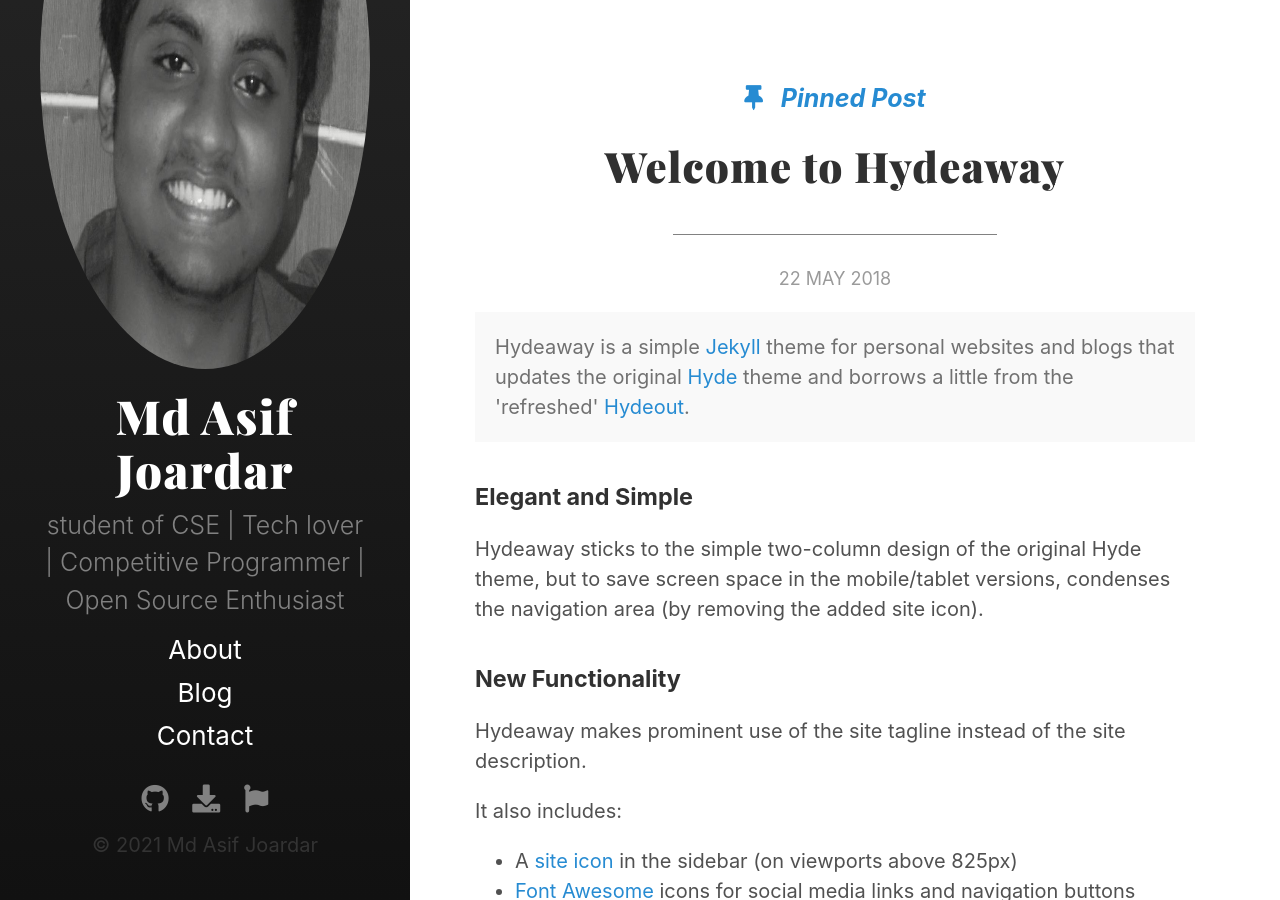
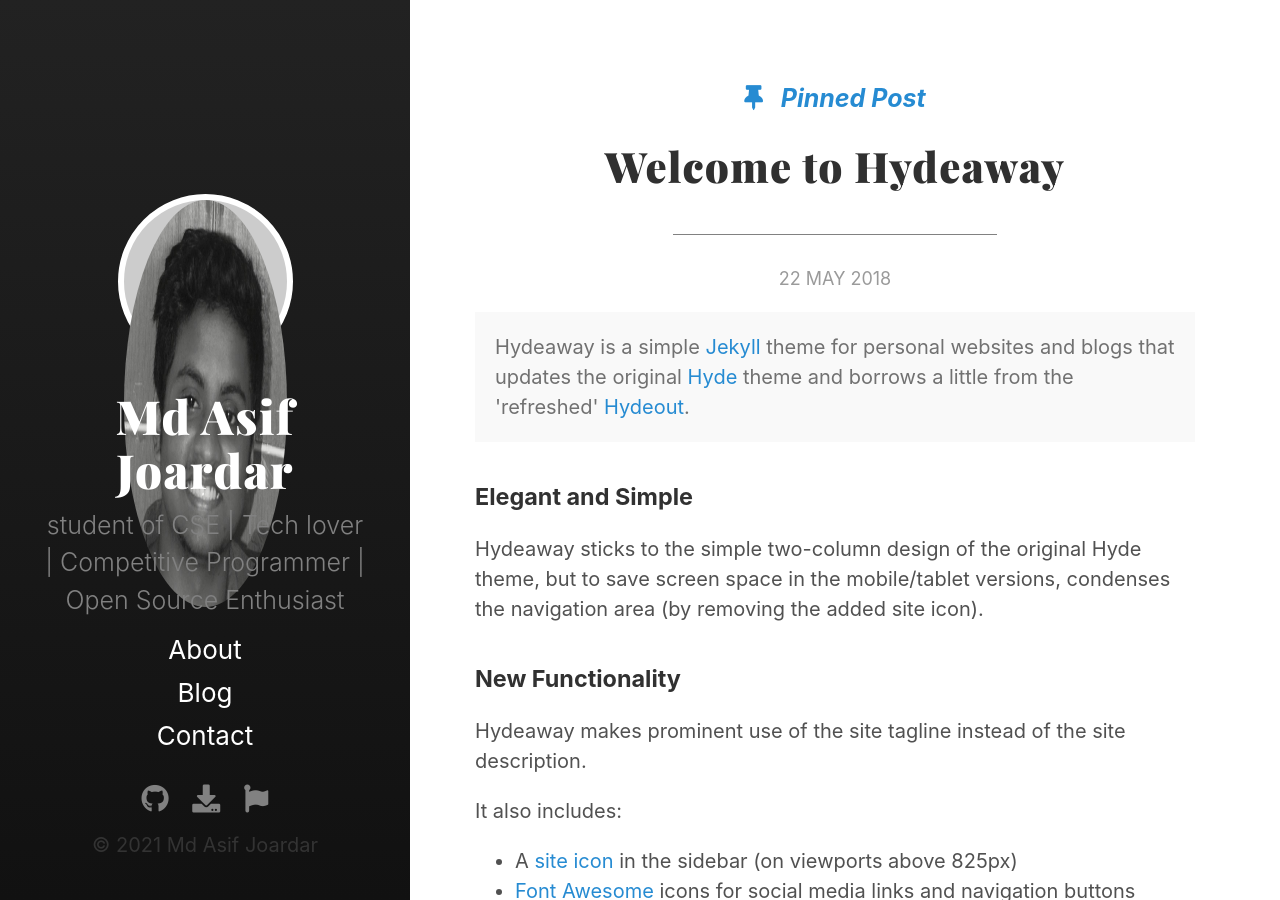
Before and after one commit to asifjoardar/asifjoardar.github.io, a Jekyll site: the page built from index.html, in a window 1280 px wide and 900 px high. Built offline with Jekyll 4.4.1, drawn with Linux system fonts in a browser that asks for light colours; the list of posts is cut into pages by our own code.

Commit message:
Update sidebar.html

```diff
--- a/_includes/sidebar.html
+++ b/_includes/sidebar.html
@@ -3,12 +3,12 @@
     <div class="sidebar-about">
         <!-- The site icon only exists on viewports
              wider than tablet -->
-        <img src="assets/img/asif.jpg" alt="my photo" style="border-radius: 50%;" width="500" height="607">
-        <!--
+
+
         <div class="site-icon">
-          <a href="{{ site.baseurl }}/"> <img src="assets/img/asif.jpg" alt="my photo"> </a>
+          <img src="assets/img/asif.jpg" alt="my photo" style="border-radius: 50%;" width="300" height="407">
         </div>
-        -->
+
       <h1>
         <a href="{{ site.baseurl }}/">
           {{ site.title }}
```
